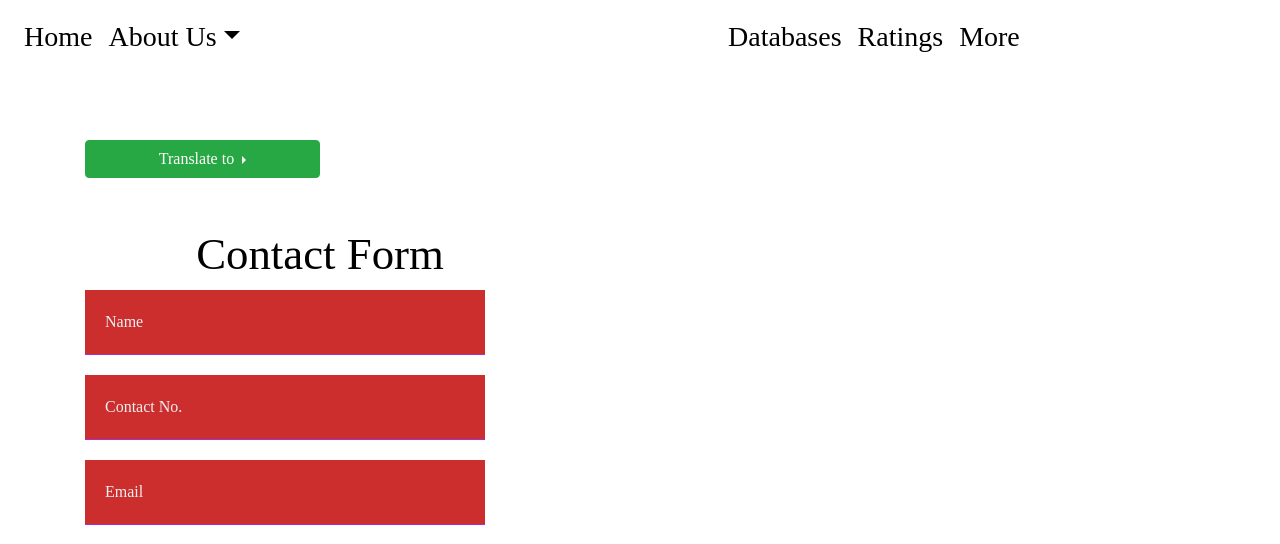
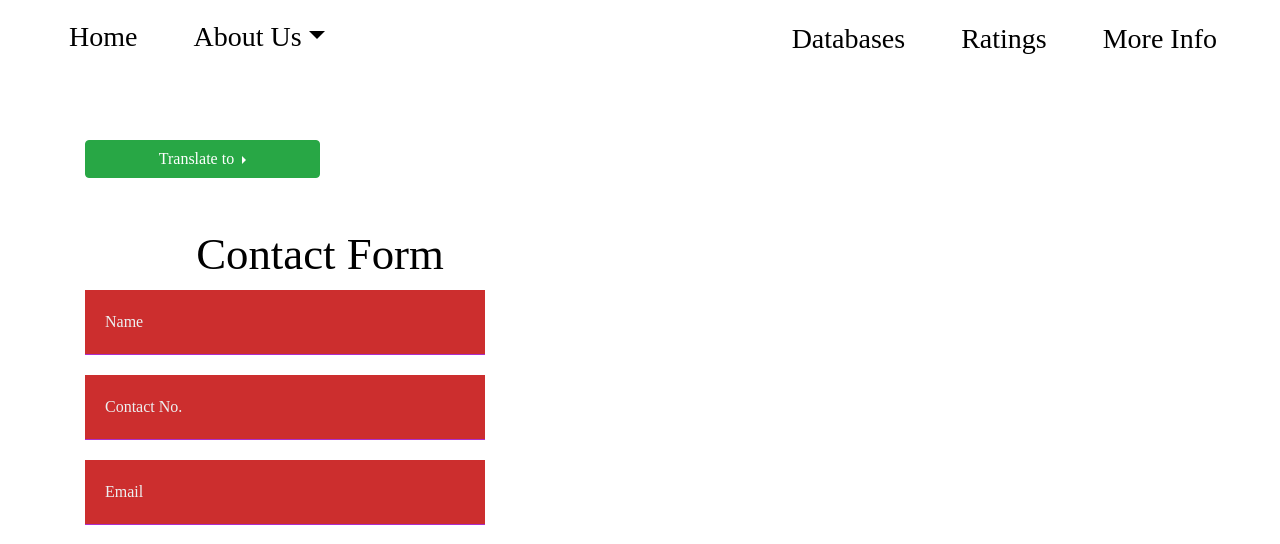
Before and after one commit to MadCacti/parktech, a Flask app: page /API/ in a window 1280 px wide. Shown: the top 544 px of the page. Run offline with Flask 2, Linux system fonts and the light colour scheme; some libraries are stand-ins or nearby versions.

Commit message:
Paul change

```diff
--- a/templates/layouts/base.html
+++ b/templates/layouts/base.html
@@ -15,12 +15,12 @@
 
 
 <nav class="navbar navbar-expand-lg navbar-custom ">
-    <ul class="nav navbar-nav">
+    <ul style="padding-left: 45px" class="nav navbar-nav">
         <li class="nav-item">
             <a style="font-size: 28px" class="nav-link" href={{ url_for('index') }}>  Home  </a>
         </li>
     </ul>
-    <ul class="nav navbar-nav mr-auto">
+    <ul style="padding-left: 40px" class="nav navbar-nav mr-auto">
         <li class="nav-item navbar-text">
         <li class="nav-item dropdown navbar-text" id="homeBody">
         <li class="nav-item">
@@ -34,15 +34,15 @@
             </ul>
         </li>
     </ul>
-    <ul class="nav navbar-nav m-lg-auto">
-        <li class="nav-item">
+    <ul style="padding-right: 50px" class="nav navbar-nav navbar-right">
+        <li style="padding-right: 40px" class="nav-item">
             <a style="font-size: 28px" class="nav-link" href={{ url_for('index') }}>Databases</a>
         </li>
-        <li class="nav-item">
+        <li style="padding-right: 40px" class="nav-item">
             <a style="font-size: 28px" class="nav-link" href={{ url_for('index') }}>Ratings</a>
         </li>
         <li class="nav-item">
-        <a style="font-size: 28px" class="nav-link" href={{ url_for('index') }}>More</a>
+            <a style="font-size: 28px" class="nav-link" href={{ url_for('index') }}>More Info</a>
         </li>
     </ul>
 </nav>
```
Also changed, not shown: templates/index.html (+2 -18 lines).
